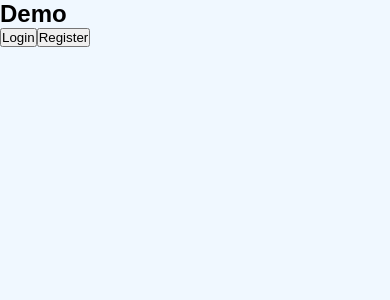
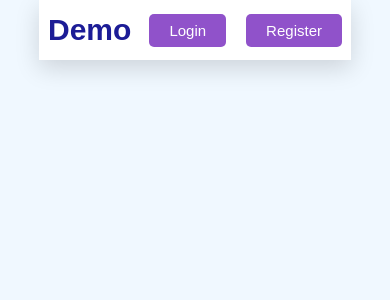
Before and after one commit to dominic-rozario1210/Authentication-frontend, a React (Vite) app: page / in a window 390 px wide. Shown: the top 300 px of the page. Built offline with nearby package versions, Linux system fonts and the light colour scheme.

Commit message:
make home page responsive

```diff
--- a/src/App.css
+++ b/src/App.css
@@ -72,6 +72,33 @@ body{
   text-decoration: none;
   color: blue;
 }
+.navbar{
+  display: flex;
+  width: 80%;
+  margin: auto;
+  height: 60px;
+  justify-content: space-around;
+  align-items: center;
+  color: rgb(28, 28, 150);
+  background-color: white;
+  box-shadow: 0 8px 25px rgba(0, 0, 0, 0.15);
+}
+.navbar h2{
+  font-size: 30px;
+}
+.nav-link{
+  display: flex;
+  gap: 20px;
+}
+.nav-link button{
+  padding: 8px 20px;
+  background-color: rgb(144, 82, 202);
+  color: white;
+  border: none;
+  border-radius: 5px;
+  font-size: 15px;
+  cursor: pointer;
+}
 @media (max-width:419px) {
   .auth-form{
     width: 90%;
@@ -90,3 +117,9 @@ body{
     width: 95%;
   }
 }
+@media (max-width:388px) {
+  .navbar{
+    width: 100%;
+  }
+
+}
--- a/src/main.jsx
+++ b/src/main.jsx
@@ -4,7 +4,7 @@ import './index.css'
 import App from './App.jsx'
 import axios from 'axios'
 
-axios.defaults.baseURL = "http://localhost:3000/api/auth"
+axios.defaults.baseURL = " https://authentication-backend-lez6.onrender.com/api/auth"
 createRoot(document.getElementById('root')).render(
   <StrictMode>
     <App />
```
